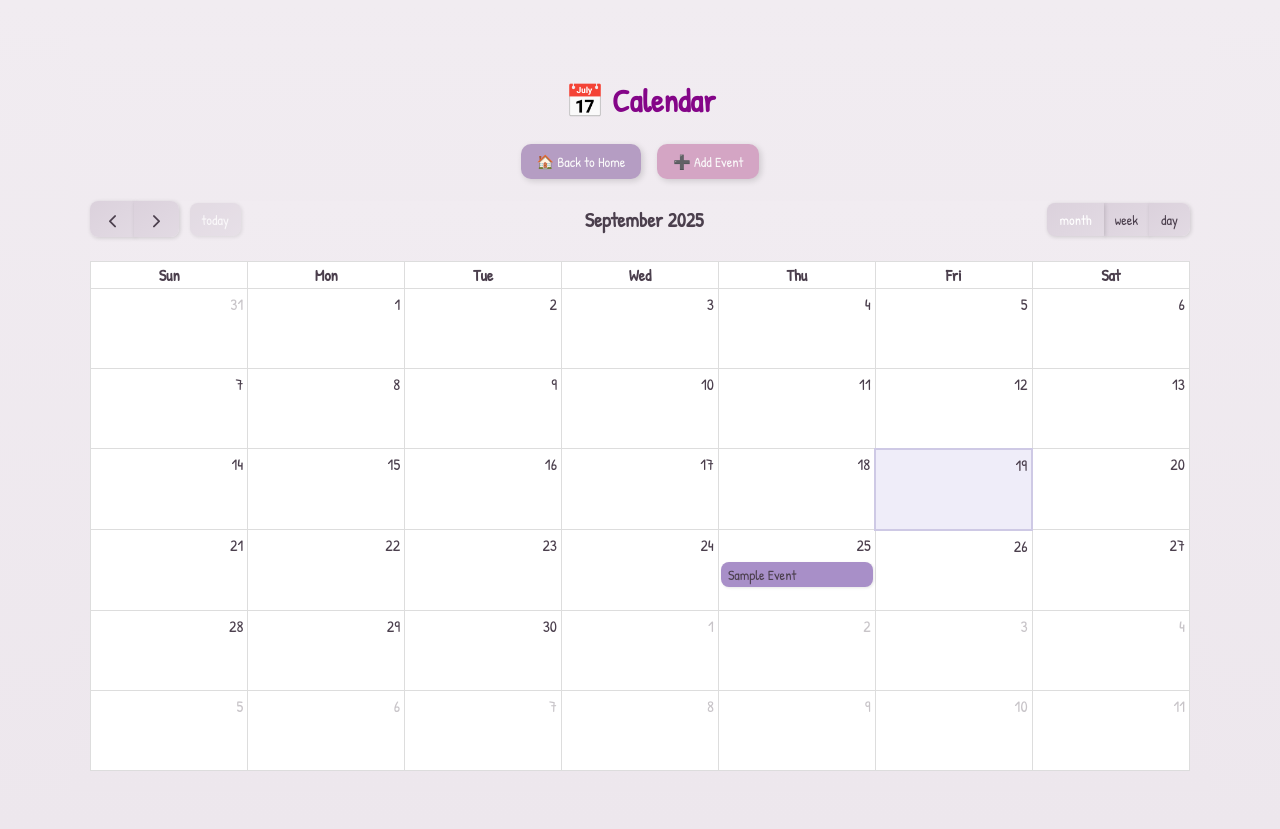
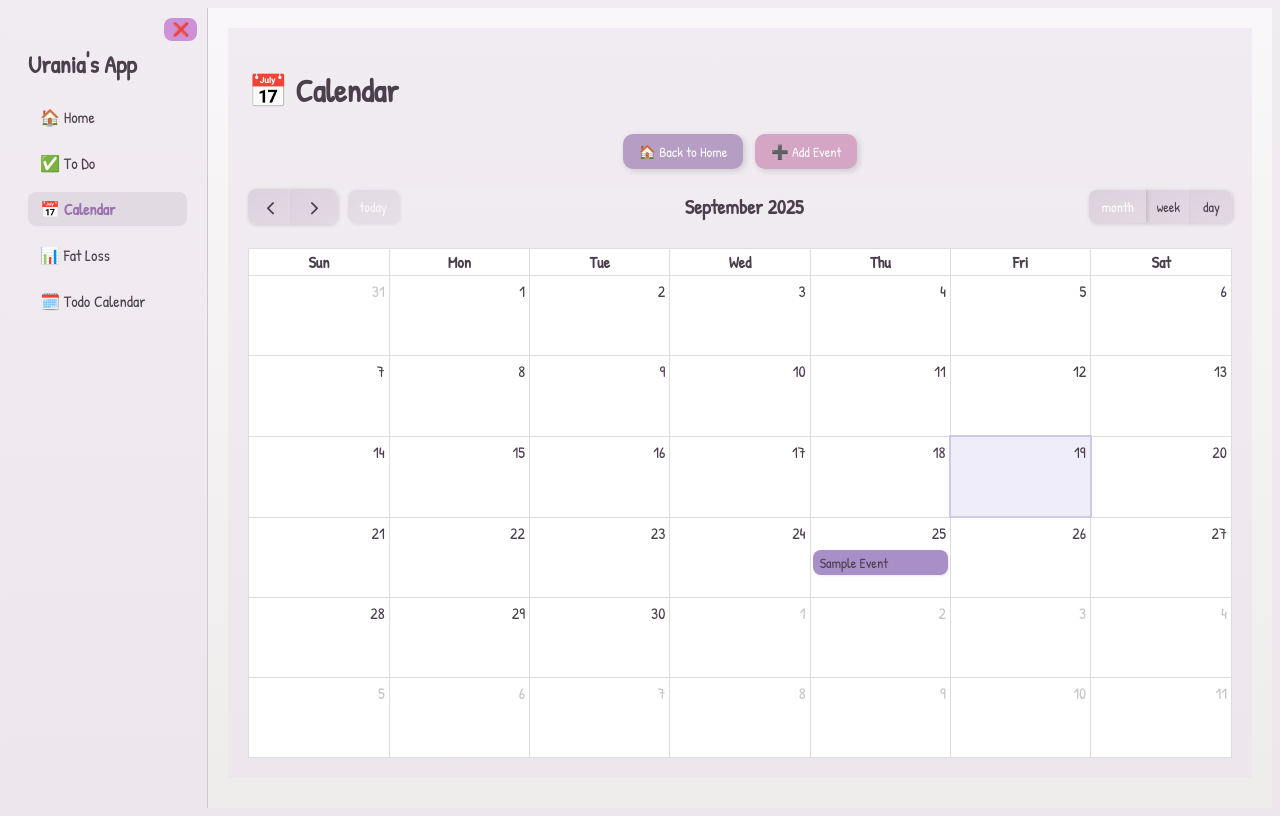
Before and after one commit to fishstar2023/TODOLIST, a React (Vite) app: page /calendar in a window 1280 px wide. Built offline with nearby package versions, Linux system fonts and the light colour scheme.

Commit message:
update: layout css

```diff
--- a/src/App.tsx
+++ b/src/App.tsx
@@ -1,121 +1,29 @@
-import React, { useState, useEffect, useMemo } from "react";
-import { Routes, Route, Link } from "react-router-dom";
-import TodoItem from "./components/todo/TodoItem";
-import PomodoroTimer from "./components/todo/Pomodoro";
+// src/App.tsx
+import React from "react";
+import { Routes, Route } from "react-router-dom";
+import Layout from "./layout";
+import TodoPage from "./components/todo/TodoPage";
 import CalendarPage from "./components/todo/CalendarPage";
-import "./App.css";
+import FatLossTrackerPage from "./components/FatLossTrackerPage";
+import TodoCalendarPage from "./components/TodoCalendarPage";
+const HomePage: React.FC = () => (
+  <div className="page-container">
+    <h1>🏠 Home</h1>
+    <p>Welcome to Urania's App!</p>
+  </div>
+);
 
-const TodoPage: React.FC = () => {
-  const [inputValue, setInputValue] = useState('');
-  const [activePomodoro, setActivePomodoro] = useState<{ id: number; task: string; completed: boolean } | null>(null);
-  const [todoList, setTodoList] = useState(() => {
-    const savedList = localStorage.getItem('todoList');
-    return savedList ? JSON.parse(savedList) : [];
-  });
-  const [counter, setCounter] = useState(() => {
-    const savedCounter = localStorage.getItem('counter');
-    return savedCounter ? JSON.parse(savedCounter) : 1;
-  });
-  const [filter, setFilter] = useState('all');
-
-  useEffect(() => {
-    localStorage.setItem('todoList', JSON.stringify(todoList));
-    localStorage.setItem('counter', counter.toString());
-    localStorage.setItem('filter', filter);
-  }, [todoList, counter, filter]);
-
-  const addTodo = () => {
-    const task = inputValue.trim();
-    if (task) {
-      setTodoList([...todoList, { id: counter, task, completed: false }]);
-      setCounter(counter + 1);
-      setInputValue('');
-    }
-  };
-
-  const toggleComplete = (index: number) => {
-    const newList = [...todoList];
-    newList[index].completed = !newList[index].completed;
-    setTodoList(newList);
-  };
-
-  const editTodo = (index: number, newTask: string) => {
-    const updatedTasks = [...todoList];
-    updatedTasks[index].task = newTask;
-    setTodoList(updatedTasks);
-  };
-
-  const deleteTodo = (index: number) => {
-    const newList = todoList.filter((_: any, i: number) => i !== index);
-    setTodoList(newList);
-  };
-
-  const handlePomodoroClick = (item: { id: number; task: string; completed: boolean }) => {
-    setActivePomodoro(item);
-  };
-
-  const filteredList = useMemo(() => todoList.filter((item: { completed: boolean }) => {
-    if (filter === 'all') return true;
-    if (filter === 'completed') return item.completed;
-    if (filter === 'incomplete') return !item.completed;
-  }), [todoList, filter]);
-
-  return (
-    <div>
-      <h1>Urania's To Do List</h1>
-      <p>Something you need to do...</p>
-
-      <div className="tab-links" style={{ display: "flex", gap: "16px", marginBottom: "16px" }}>
-        <Link to="/" style={{ textDecoration: "none", color: "blue" }}>🏠 Todo</Link>
-        <Link to="/calendar" style={{ textDecoration: "none", color: "blue" }}>📅 Calendar</Link>
-      </div>
-
-      <div>
-        <button onClick={() => setFilter('all')} className={filter==="all" ? "filter active" : "filter-button"}>All</button>
-        <button onClick={() => setFilter('completed')} className={filter==="completed" ? "filter active" : "filter-button"}>Completed</button>
-        <button onClick={() => setFilter('incomplete')} className={filter==="incomplete" ? "filter active" : "filter-button"}>Incomplete</button>
-      </div>
-
-      <ol id="list">
-        {filteredList.map((item: { id: number; task: string; completed: boolean }, index: number) => (
-          <TodoItem
-            key={index}
-            item={item}
-            index={index}
-            toggleComplete={toggleComplete}
-            editTodo={editTodo}
-            deleteTodo={deleteTodo}
-            onPomodoroClick={handlePomodoroClick}
-          />
-        ))}
-      </ol>
-
-      <input
-        type="text"
-        placeholder="New task..."
-        value={inputValue}
-        onChange={(e) => setInputValue(e.target.value)}
-      />
-      <button onClick={addTodo}>Submit</button>
-
-      {activePomodoro && (
-        <div className="pomodoro-container">
-          <div className="pomodoro-header">
-            <h3 className="pomodoro-header h3">🍅 Pomodoro for: {activePomodoro.task}</h3>
-            <button className="pomodoro-close" onClick={() => setActivePomodoro(null)}>✖</button>
-          </div>
-          <PomodoroTimer onClose={() => setActivePomodoro(null)} />
-        </div>
-      )}
-    </div>
-  );
-};
 
 const App: React.FC = () => {
   return (
     <Routes>
-      <Route path="/" element={<TodoPage />} />
-      <Route path="/calendar" element={<CalendarPage />} />
+      <Route path="/" element={<Layout />}>
+        <Route index element={<HomePage />} />
+        <Route path="todo" element={<TodoPage />} />
+        <Route path="calendar" element={<CalendarPage />} />
+        <Route path="fatloss" element={<FatLossTrackerPage />} />
+        <Route path="todo-calendar" element={<TodoCalendarPage />} />
+      </Route>
     </Routes>
   );
 };
--- /dev/null
+++ b/src/Layout.css
@@ -0,0 +1,90 @@
+/* Layout.css */
+
+.layout-container {
+  display: flex;
+  height: 100vh;
+  font-family: 'Patrick Hand', cursive;
+}
+
+/* Sidebar 左側導航 */
+.sidebar {
+  width: 200px;
+  overflow: hidden;
+  background: linear-gradient(180deg, #F1ECF1, #EDE7ED);
+  padding: 20px;
+  box-sizing: border-box;
+  border-right: 1px solid #D2C5D3;
+  transition: width 0.3s, padding 0.3s;
+  position: relative;
+}
+
+.sidebar.collapsed {
+  width: 60px;
+  padding: 10px;
+  border-right: none;
+}
+
+/* 收合/展開按鈕 */
+.toggle-btn {
+  position: absolute;
+  top: 10px;
+  right: 10px;
+  padding: 4px 8px;
+  border-radius: 8px;
+  cursor: pointer;
+  border: none;
+  background-color: #c476d2c2;
+  color: white;
+  font-weight: bold;
+}
+
+/* Sidebar 標題 */
+.app-title {
+  margin-bottom: 20px;
+  color: #4B3F4D;
+}
+
+/* Tabs */
+.tabs {
+  list-style: none;
+  padding: 0;
+}
+
+.tabs li {
+  margin-bottom: 12px;
+}
+
+.tabs li a {
+  text-decoration: none;
+  color: #4B3F4D;
+  padding: 6px 12px;
+  display: block;
+  border-radius: 8px;
+  transition: all 0.2s;
+}
+
+.tabs li a.active {
+  color: #9873adff;
+  font-weight: bold;
+  background: #E2DAE3;
+}
+
+/* Main content */
+.main-content {
+  flex: 1;
+  padding: 20px;
+  overflow-y: auto;
+  display: flex;
+  flex-direction: column;
+  background: linear-gradient(180deg, #F9F7F9, #EFECEC);
+  align-items: stretch;
+  box-sizing: border-box;
+}
+
+/* 限制內文寬度 */
+.content-container {
+  width: 100%;
+  max-width: 1100px;
+  min-width: 800px;
+  margin: 0 auto;
+}
--- /dev/null
+++ b/src/components/todo/Layout.css
@@ -0,0 +1,51 @@
+.app-layout {
+  display: flex;
+  min-height: 100vh;
+}
+
+/* 左側側邊欄 */
+.sidebar {
+  width: 200px;
+  background-color: #f3f4f6;
+  padding: 16px;
+  display: flex;
+  flex-direction: column;
+}
+
+.sidebar-title {
+  font-size: 18px;
+  font-weight: bold;
+  margin-bottom: 24px;
+}
+
+.nav-list {
+  list-style: none;
+  padding: 0;
+  margin: 0;
+}
+
+.nav-link {
+  display: block;
+  padding: 8px 12px;
+  border-radius: 6px;
+  color: #374151;
+  text-decoration: none;
+  margin-bottom: 8px;
+  font-weight: 500;
+}
+
+.nav-link:hover {
+  background-color: #e5e7eb;
+}
+
+.nav-link.active {
+  background-color: #3b82f6;
+  color: #fff;
+}
+
+/* 右側主內容 */
+.main-content {
+  flex: 1;
+  padding: 16px;
+  background-color: #fff;
+}
--- a/src/layout.tsx
+++ b/src/layout.tsx
@@ -1,68 +1,51 @@
 // src/Layout.tsx
-import React from "react";
-import { NavLink, Outlet, useLocation, useNavigate } from "react-router-dom";
+import React, { useState } from "react";
+import { NavLink, Outlet } from "react-router-dom";
+import "./Layout.css";
 
 const tabs = [
   { path: "/", label: "🏠 Home" },
+  { path: "/todo", label: "✅ To Do" },
   { path: "/calendar", label: "📅 Calendar" },
+  { path: "/fatloss", label: "📊 Fat Loss" },
+  { path: "/todo-calendar", label: "🗓️ Todo Calendar" },
 ];
 
 const Layout: React.FC = () => {
-  const location = useLocation();
-  const navigate = useNavigate();
+  const [collapsed, setCollapsed] = useState(false);
+  const toggleSidebar = () => setCollapsed(!collapsed);
 
   return (
-    <div className="p-4">
-      {/* Tab Bar */}
-      <nav className="relative flex border-b justify-center">
+    <div className="layout-container">
+      <nav className={`sidebar ${collapsed ? "collapsed" : ""}`}>
+        <button className="toggle-btn" onClick={toggleSidebar}>
+          {collapsed ? "☰" : "❌"}
+        </button>
+
+        {!collapsed && (
+          <>
+            <h2 className="app-title">Urania's App</h2>
+            <ul className="tabs">
               {tabs.map((tab) => (
+                <li key={tab.path}>
                   <NavLink
-            key={tab.path}
                     to={tab.path}
-            end
-            className={({ isActive }) =>
-              `py-2 px-4 font-medium mx-2 ${
-                isActive ? "text-blue-600" : "text-gray-600 hover:text-gray-800"
-              }`
-            }
+                    className={({ isActive }) => (isActive ? "active" : "")}
                   >
                     {tab.label}
                   </NavLink>
+                </li>
               ))}
-
-        {/* 滑動底線 */}
-        <span
-          className="absolute bottom-0 h-0.5 bg-blue-500 transition-all duration-300"
-          style={{
-            width: `${100 / tabs.length}%`,
-            left: `${tabs.findIndex((tab) => tab.path === location.pathname) * (100 / tabs.length)}%`,
-          }}
-        ></span>
+            </ul>
+          </>
+        )}
       </nav>
 
-      {/* 回首頁按鈕 (只在 Calendar 顯示) */}
-      {location.pathname === "/calendar" && (
-        <div className="mt-4 text-center">
-          <button
-            onClick={() => navigate("/")}
-            style={{
-              padding: "8px 16px",
-              backgroundColor: "#3b82f6",
-              color: "#fff",
-              border: "none",
-              borderRadius: "4px",
-              cursor: "pointer",
-            }}
-          >
-            🏠 回首頁
-          </button>
-        </div>
-      )}
-
-      {/* 子頁面 */}
-      <div className="mt-6">
+      <main className="main-content">
+        <div className="content-container">
           <Outlet />
         </div>
+      </main>
     </div>
   );
 };
```
Lines whose indentation alone changed are shown as unchanged.
